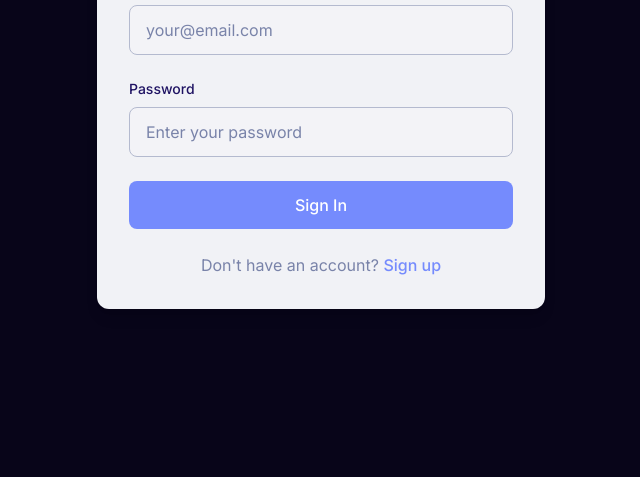
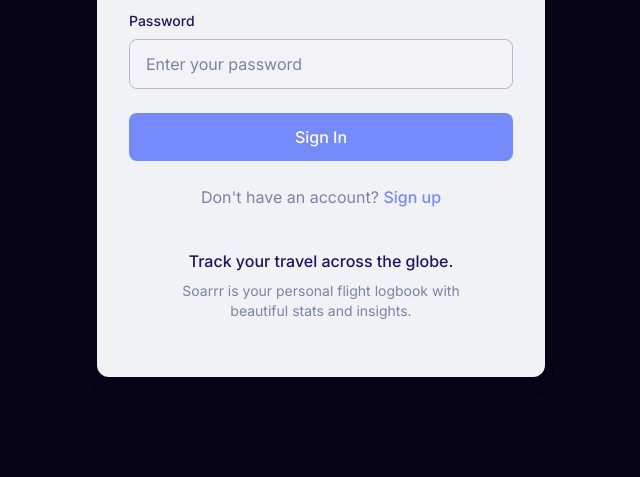
Before and after one commit to grbellar/soarrr-web, a plain HTML site: page static/login.html in a window 1280 px wide. Shown: the part 323-800 px from the top of the page, without its empty margins (319-959 px from the left). Drawn offline with nearby package versions, Linux system fonts and the light colour scheme.

Commit message:
Add info card

```diff
--- a/static/login.html
+++ b/static/login.html
@@ -84,8 +84,9 @@
         }
     </script>
 </head>
-<body class="bg-persian_indigo-100 min-h-screen flex items-center justify-center">
-    <div class="bg-anti_flash_white-500 rounded-xl p-8 w-full max-w-md shadow-lg">
+<body class="bg-persian_indigo-100 min-h-screen flex items-center justify-center px-4">
+    <div class="w-full max-w-md">
+        <div class="bg-anti_flash_white-500 rounded-xl p-8 shadow-lg">
         <div class="text-center mb-8">
             <h1 class="text-3xl font-bold text-persian_indigo-500 mb-2">Soarrr</h1>
             <p class="text-periwinkle-700">Hello! Please sign in.</p>
@@ -122,6 +123,16 @@
                 <a href="/signup" class="text-cornflower_blue-500 hover:text-cornflower_blue-600 font-medium">Sign up</a>
             </p>
         </div>
+
+        <!-- Info Card -->
+        <div class="bg-anti_flash_white-500/80 backdrop-blur rounded-xl p-6 mt-4 text-center">
+            <p class="text-persian_indigo-400 font-medium mb-2">
+                Track your travel across the globe.
+            </p>
+            <p class="text-anti_flash_white-300 text-sm">
+                Soarrr is your personal flight logbook with beautiful stats and insights.
+            </p>
+        </div>
     </div>
 
     <script src="/static/js/auth.js"></script>
```
Also changed, not shown: static/signup.html (+1 -1 lines).
